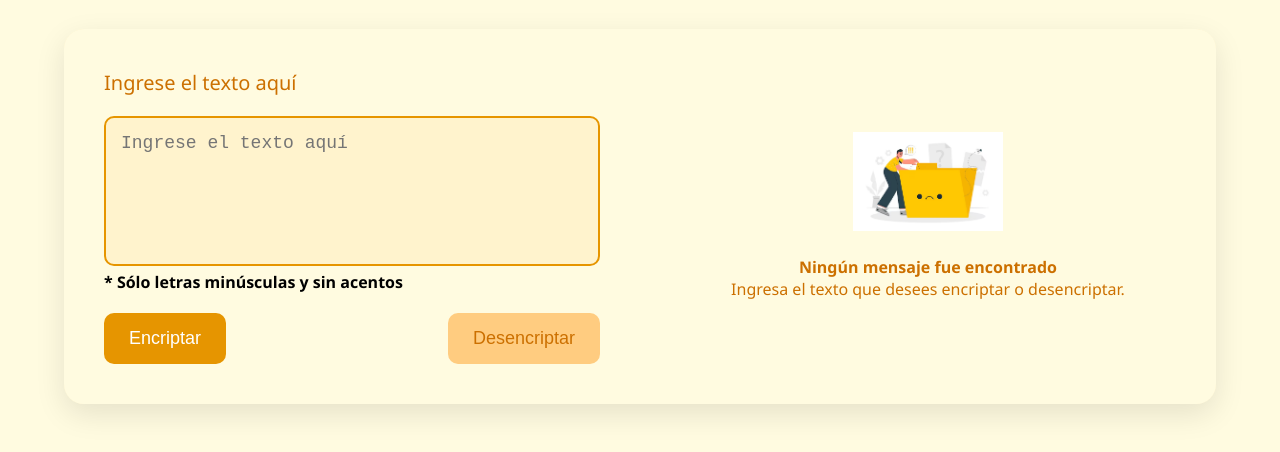
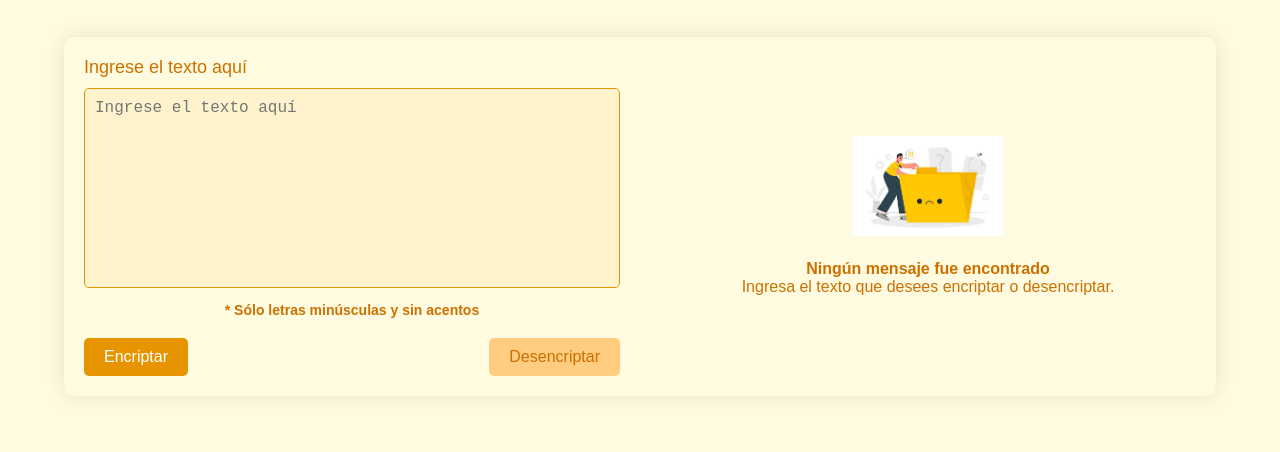
Before and after one commit to LFFA10/Encripta2, a plain HTML site: page index.html in a window 1280 px wide. Shown: the part 184-636 px from the top of the page. Drawn offline with Linux system fonts and the light colour scheme; a script that the page names is missing.

Commit message:
Update styles.css

```diff
--- a/styles.css
+++ b/styles.css
@@ -1,4 +1,4 @@
-
+/* Reset CSS */
 * {
     margin: 0;
     padding: 0;
@@ -6,7 +6,7 @@
 }
 
 body {
-    font-family: 'Segoe UI', Tahoma, Geneva, Verdana, sans-serif;
+    font-family: Arial, sans-serif;
     background-color: #fffbe0; /* Amarillo claro */
     display: flex;
     justify-content: center;
@@ -20,53 +20,44 @@ body {
     width: 90%;
     max-width: 1200px;
     background-color: #fff3cd; /* Amarillo aún más claro */
-    box-shadow: 0 10px 30px rgba(0, 0, 0, 0.1);
-    border-radius: 20px;
+    box-shadow: 0 0 20px rgba(0, 0, 0, 0.1);
+    border-radius: 10px;
     overflow: hidden;
-    transition: all 0.3s ease;
 }
 
 .left-panel, .right-panel {
     flex: 1;
-    padding: 40px;
+    padding: 20px;
 }
 
 .left-panel {
     background-color: #fffbe0; /* Amarillo claro */
-    display: flex;
-    flex-direction: column;
-    justify-content: center;
 }
 
 .input-container label {
     display: block;
-    font-size: 20px;
-    margin-bottom: 20px;
+    font-size: 18px;
+    margin-bottom: 10px;
     color: #cc7000; /* Naranja oscuro */
 }
 
 #textInput {
     width: 100%;
-    height: 150px;
-    padding: 15px;
-    font-size: 18px;
-    border: 2px solid #e69500; /* Naranja */
-    border-radius: 10px;
+    height: 200px;
+    padding: 10px;
+    font-size: 16px;
+    border: 1px solid #e69500; /* Naranja */
+    border-radius: 5px;
     resize: none;
     background-color: #fff3cd; /* Fondo amarillo muy claro */
     color: #cc7000; /* Naranja oscuro */
-    transition: border-color 0.3s;
 }
 
-#textInput:focus {
-    border-color: #cc7000; /* Naranja oscuro */
-    outline: none;
-}
-
-.note {
+.message p {
+    color: #cc7000; /* Naranja oscuro */
+    font-size: 14px;
     margin-top: 10px;
-    font-size: 14px;
-    color: #cc7000; /* Naranja oscuro */
+    text-align: center;
 }
 
 .options {
@@ -76,10 +67,10 @@ body {
 }
 
 button {
-    padding: 15px 25px;
-    font-size: 18px;
+    padding: 10px 20px;
+    font-size: 16px;
     border: none;
-    border-radius: 10px;
+    border-radius: 5px;
     cursor: pointer;
     transition: background-color 0.3s;
 }
```
